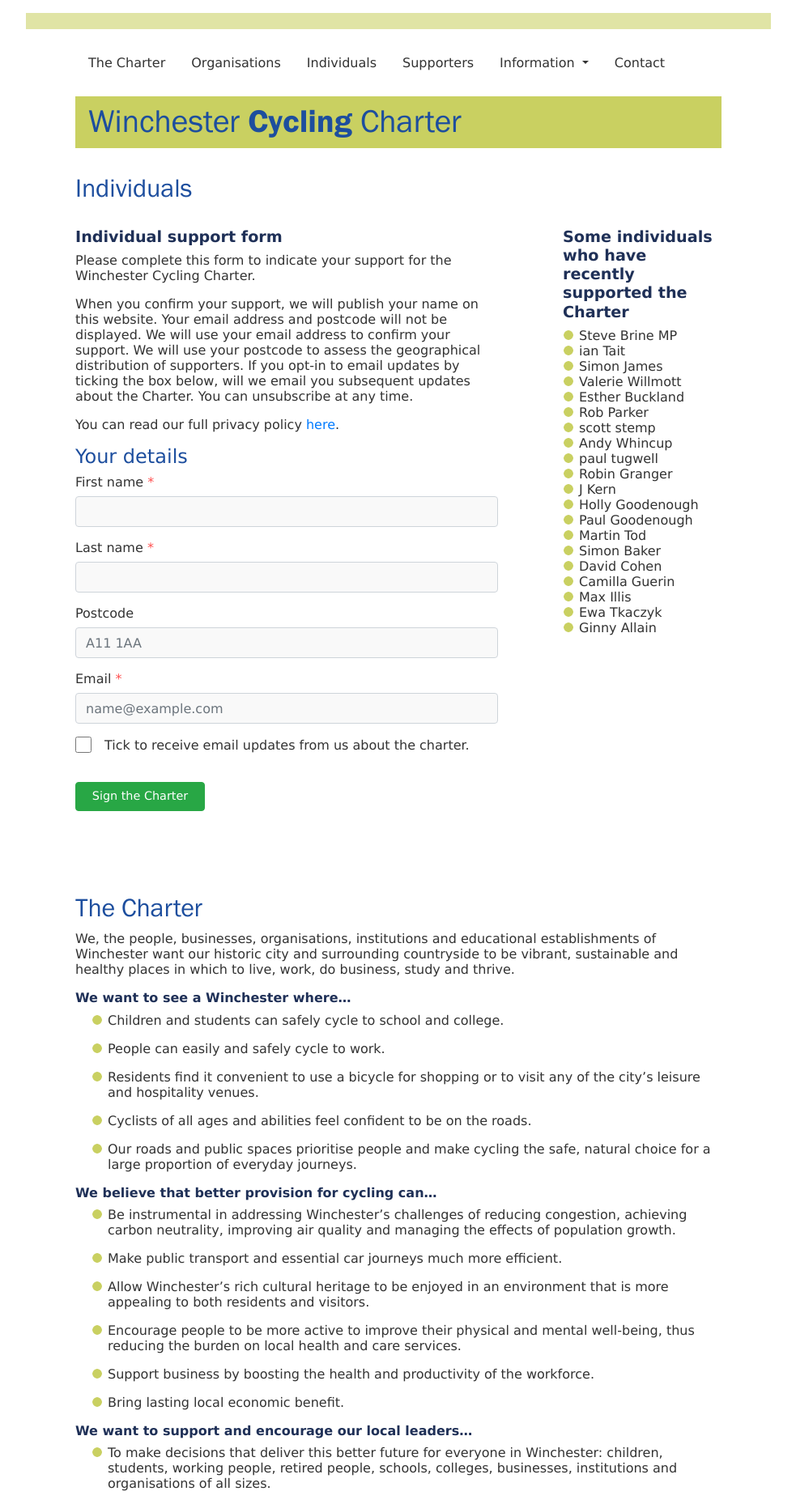
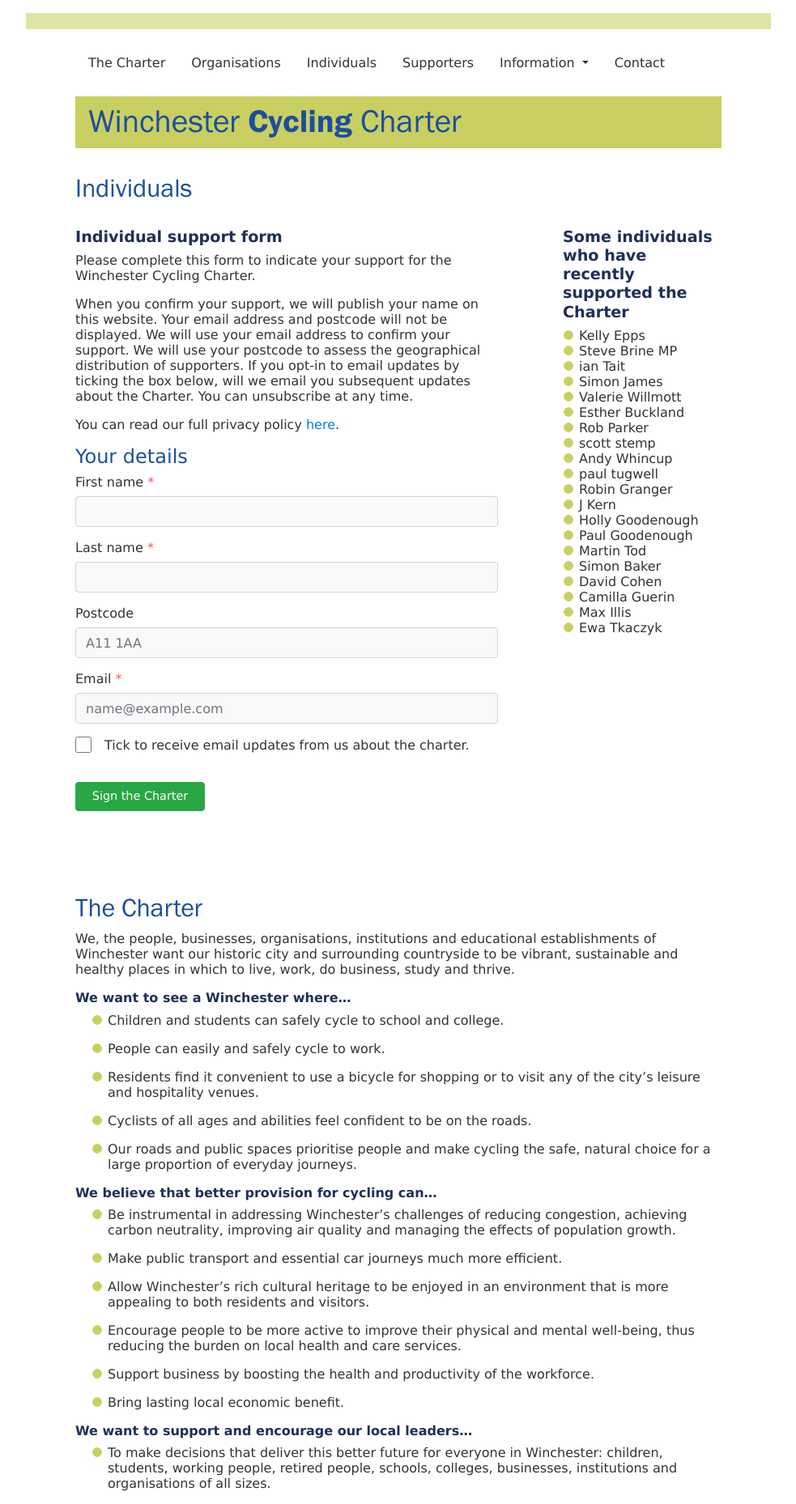
Before and after one commit to winchestercyclingcharter/winchestercyclingcharter.github.io, a Jekyll site: the page built from ind-page.md, in a window 1280 px wide. Shown: the whole page at 81% size, without its empty margins (148-1131 px from the left). Built offline with Jekyll 4.4.1, drawn with Linux system fonts in a browser that asks for light colours; nearby versions of some CDN libraries.

Commit message:
Update people.yml

```diff
--- a/_data/people.yml
+++ b/_data/people.yml
@@ -449,3 +449,4 @@
 - { lastname: James, firstname: Simon, dt: 20210422-095505-381202 }
 - { lastname: Granger, firstname: Robin, dt: 20210421-073606-337611 }
 - { lastname: Brine MP, firstname: Steve, dt: 20210428-140729-656441 }
+- { lastname: Epps, firstname: Kelly, dt: 20210428-145656-828636 }
```
